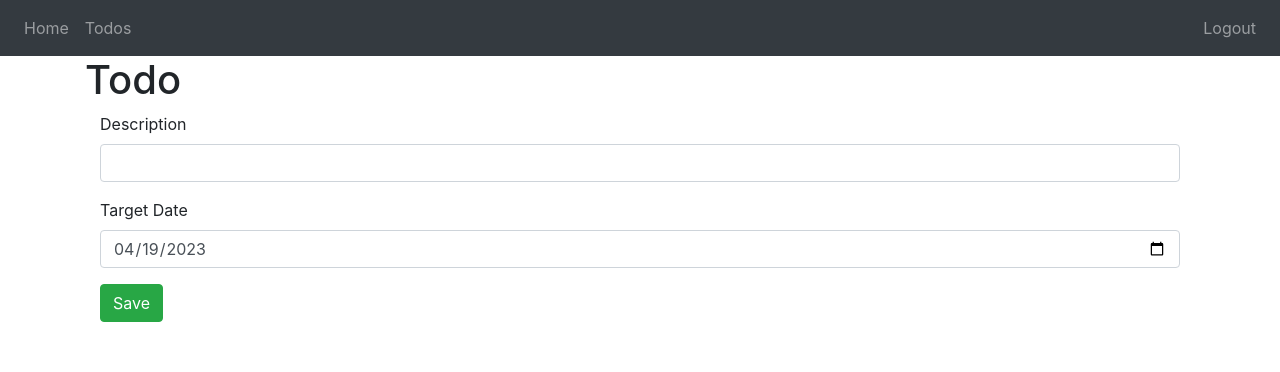
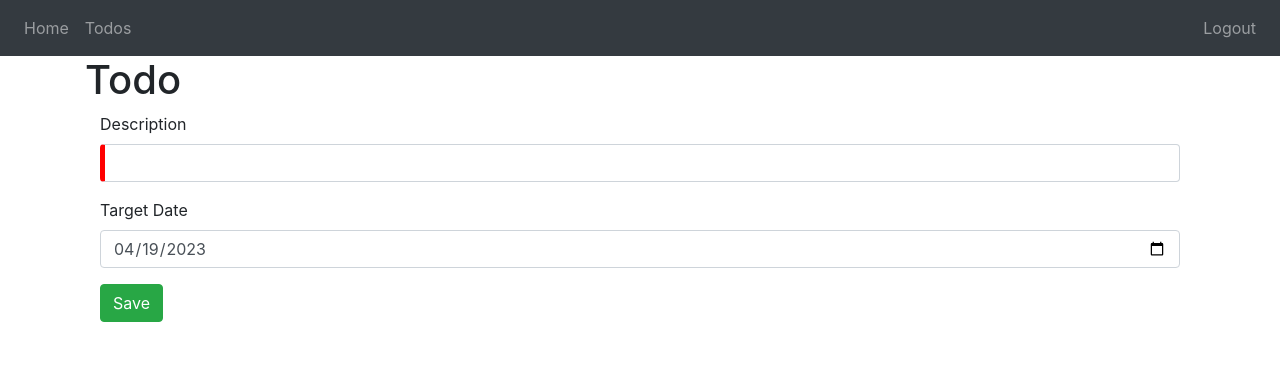
Before and after one commit to snhkn/todoApp, an Angular app: page /todos/1 in a window 1280 px wide. Shown: the top 372 px of the page. Built offline with nearby package versions, Linux system fonts and the light colour scheme; no server answers; sample sign-in values are in the browser's storage.

Commit message:
fix:Enhancing validation messages to improve UX

```diff
--- a/src/app/todo/todo.component.css
+++ b/src/app/todo/todo.component.css
@@ -0,0 +1,3 @@
+.ng-invalid:not(form){
+    border-left: 5px solid red;
+}
--- a/src/app/todo/todo.component.html
+++ b/src/app/todo/todo.component.html
@@ -1,17 +1,20 @@
 <h1>Todo</h1>
 
+<div class="container">
+    <div class="alert alert-warning" *ngIf="todoForm.dirty && todoForm.invalid">Enter valid values</div>
+    <div class="alert alert-warning" *ngIf="todoForm.dirty && targetDate.invalid">Enter valid target date</div>
+    <div class="alert alert-warning" *ngIf="todoForm.dirty && description.invalid">Enter at least 5 characters</div>
 
-<div class="container">
     <form (ngSubmit)="!todoForm.invalid && saveTodo()" #todoForm="ngForm">
         <fieldset class="form-group">
             <label>Description</label>
-            <input type="text" [(ngModel)]="todo.description" class="form-control" name="description"
-                required="required" minlength="5">
+            <input type="text" #description="ngModel" [(ngModel)]="todo.description" class="form-control"
+                name="description" required="required" minlength="5">
         </fieldset>
 
         <fieldset class="form-group">
             <label>Target Date</label>
-            <input type="date" [ngModel]="todo.targetDate | date:'yyyy-MM-dd'"
+            <input type="date" #targetDate="ngModel" [ngModel]="todo.targetDate | date:'yyyy-MM-dd'"
                 (ngModelChange)="todo.targetDate = $event" class="form-control" name="targetDate" required="required">
         </fieldset>
 
```
